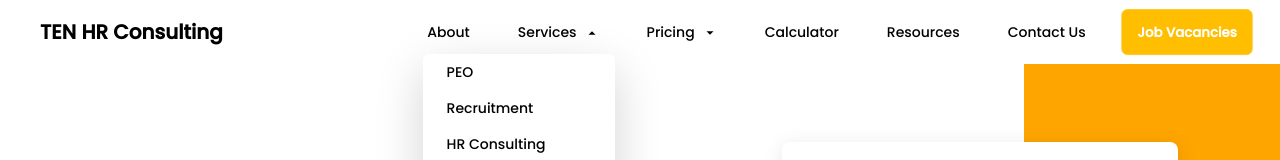
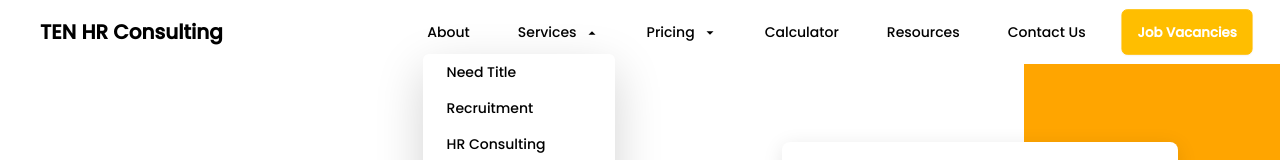
Before and after one commit to Umarkhan803/Ten-hr-consulting, a React (Vite) app: page / in a window 1280 px wide. Both pictures are taken after a click on the button "Services". Shown: the top 160 px of the page. Built offline with nearby package versions, Linux system fonts and the light colour scheme.

Commit message:
POE removed from Navbar

```diff
--- a/src/components/Navbar.jsx
+++ b/src/components/Navbar.jsx
@@ -120,7 +120,8 @@
                     }
                     onClick={() => handleLinkClick("services")}
                   >
-                    {t("PEO")}
+                    {/* {t("PEO")} */}
+                    {t("Need Title")}
                   </NavLink>
                   <NavLink
                     to='/services/recruitment'
@@ -374,7 +375,8 @@
                     }
                     onClick={() => handleLinkClick("mobileServices", true)}
                   >
-                    {t("PEO")}
+                    {/* {t("PEO")} */}
+                    {t("Need Title")}
                   </NavLink>
                   <NavLink
                     to='/services/recruitment'
@@ -450,7 +452,8 @@
                     }
                     onClick={() => handleLinkClick("mobilePricing", true)}
                   >
-                    {t("PEO")}
+                    {/* {t("PEO")} */}
+                    {t("Need Title")}
                   </NavLink>
                   <NavLink
                     to='/pricing/recruitment'
```
